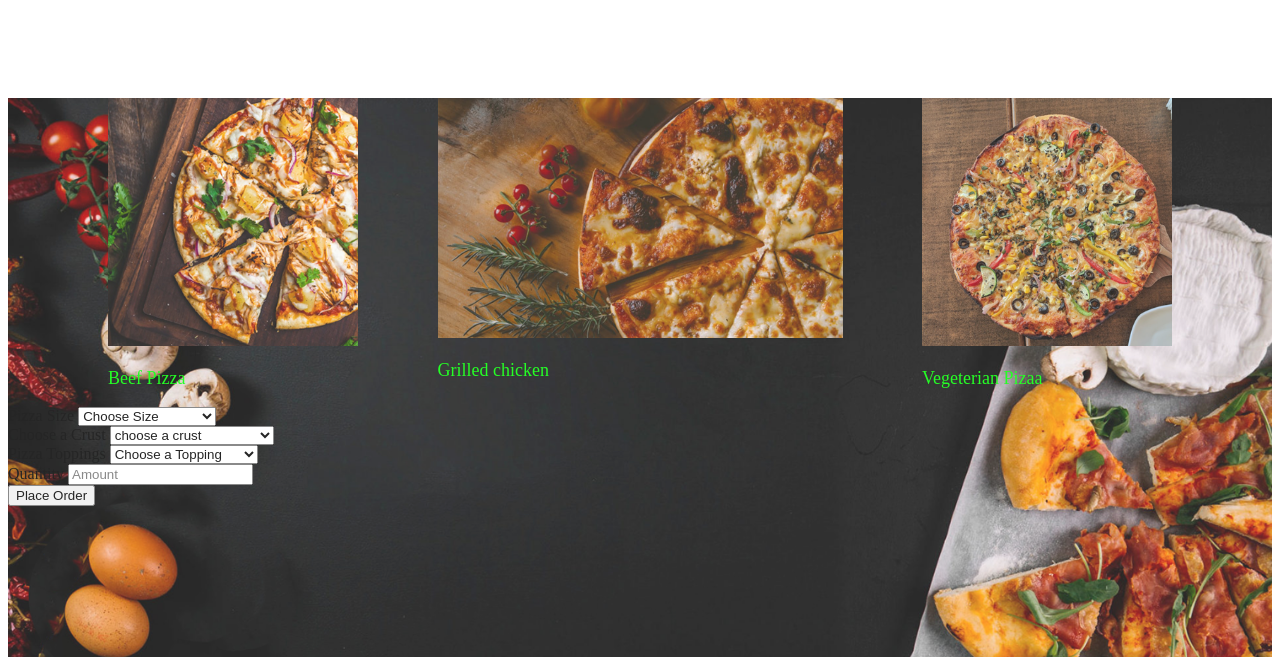
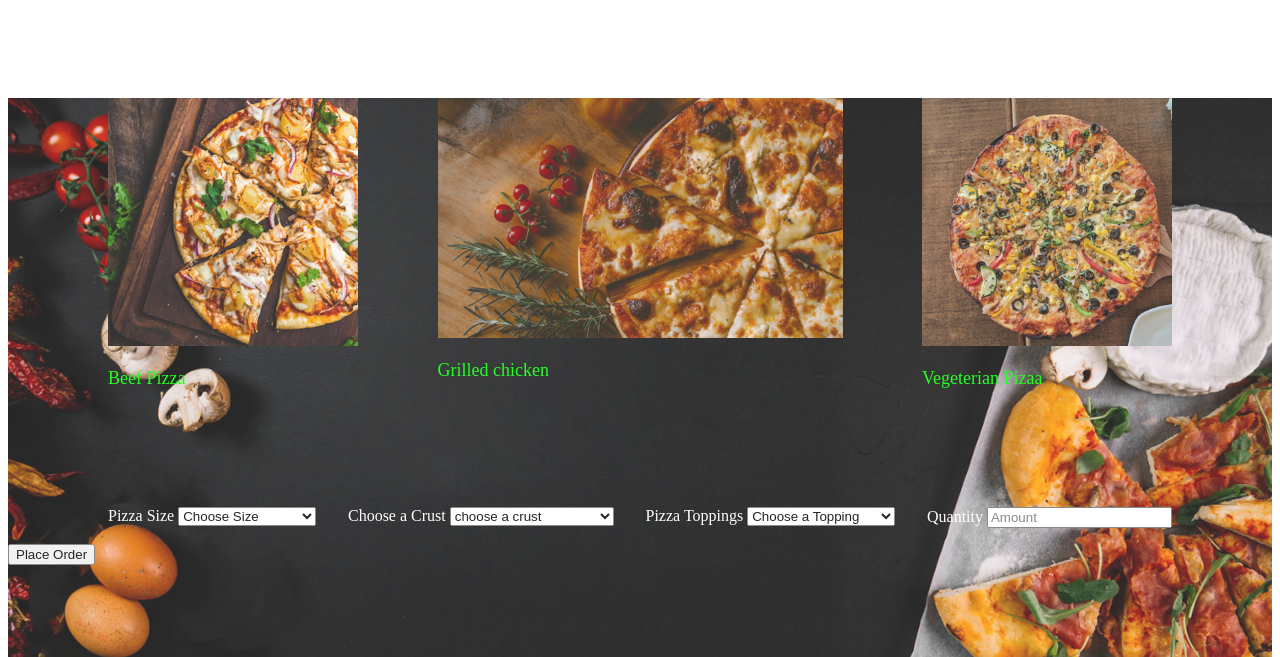
Before and after one commit to tonyishangu/pizza-ip, a plain HTML site: page index.html in a window 1280 px wide. Shown: the part 143-800 px from the top of the page. Drawn offline with Linux system fonts and the light colour scheme.

Commit message:
add css rule to change form color

```diff
--- a/css/style.css
+++ b/css/style.css
@@ -37,3 +37,14 @@ footer{
     color:lime;
     font-size: large;
 }
+.row{
+    display: flex;
+    justify-content: space-between;
+    margin-right: 100px;
+    margin-left: 100px;
+    margin-top: 100px;
+}
+.col-md-3{
+    padding-bottom: 1rem;
+    color: white;
+}
```
